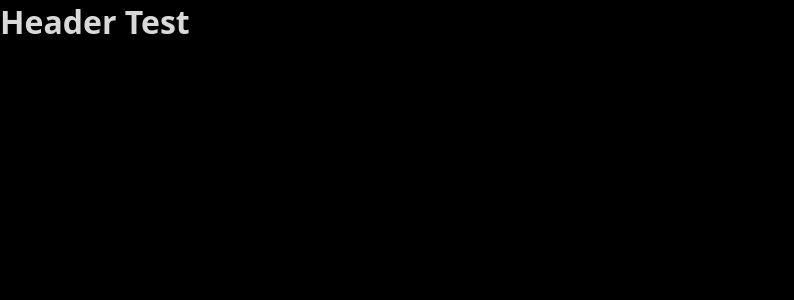
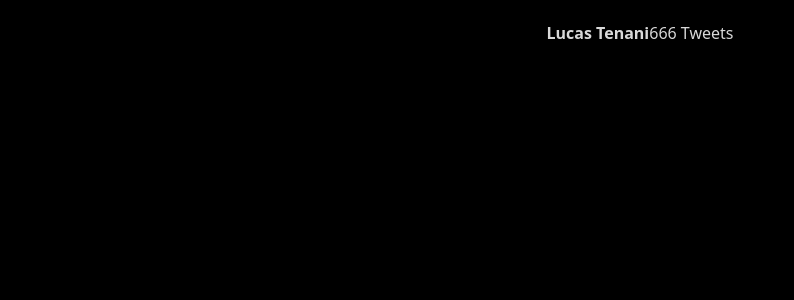
Before and after one commit to lucastenani/Twitter-clone, a React (Create React App) app: page / in a window 1280 px wide. Shown: the top 300 px of the page, without its empty margins (0-794 px from the left). Built offline with nearby package versions, Linux system fonts and the light colour scheme.

Commit message:
I created the entire base of components and styles to start creating the main section code

```diff
--- a/src/App.tsx
+++ b/src/App.tsx
@@ -1,10 +1,12 @@
 import React from 'react';
 import GlobalStyles from './styles/GlobalStyles';
+import Layout from './components/Layout';
 
 function App() {
   return (
     <>
-      <h1>Header Test</h1>
+      <Layout />
+
       <GlobalStyles />
     </>
   );
--- /dev/null
+++ b/src/components/Layout/Main/index.tsx
@@ -0,0 +1,30 @@
+import React from 'react';
+import { Container, Header, BackIcon, ProfileInfo } from "./styles";
+
+const Main: React.FC = () => {
+  return (
+    <Container>
+      <Header>
+        <button>
+          <BackIcon />
+        </button>
+
+        <ProfileInfo>
+          <strong>Lucas Tenani</strong>
+          <span>666 Tweets</span>
+        </ProfileInfo>
+      </Header>
+
+      {/* <ProfilePage></ProfilePage> */}
+
+      {/* <BottomMenu>
+        <HomeIcon />
+        <SearchIcon />
+        <BellIcon />
+        <EmailIcon />
+      </BottomMenu> */}
+    </Container>
+  );
+}
+
+export default Main;
--- /dev/null
+++ b/src/components/Layout/Main/styles.ts
@@ -0,0 +1,6 @@
+import styled from 'styled-components';
+
+export const Container = styled.div``;
+export const Header = styled.div``;
+export const BackIcon = styled.div``;
+export const ProfileInfo = styled.div``;
--- /dev/null
+++ b/src/components/Layout/index.tsx
@@ -0,0 +1,15 @@
+import React from 'react';
+import Main from './Main';
+import { Container, Wrapper } from './styles';
+
+export default function index() {
+  return (
+    <Container>
+      <Wrapper>
+        {/* <MenuBar /> */}
+        <Main />
+        {/* <SideBar /> */}
+      </Wrapper>
+    </Container>
+  )
+}
--- /dev/null
+++ b/src/components/Layout/styles.ts
@@ -0,0 +1,16 @@
+import styled from 'styled-components';
+
+export const Container = styled.div `
+  background: var(--primary);
+
+`;
+export const Wrapper = styled.div `
+height: 100%;
+max-width: 1280px;
+margin: 0 auto;
+
+display: flex;
+justify-content: center;
+
+
+`;
```
Also changed, not shown: 1 other file (tests, documents, lock files or other folders).
